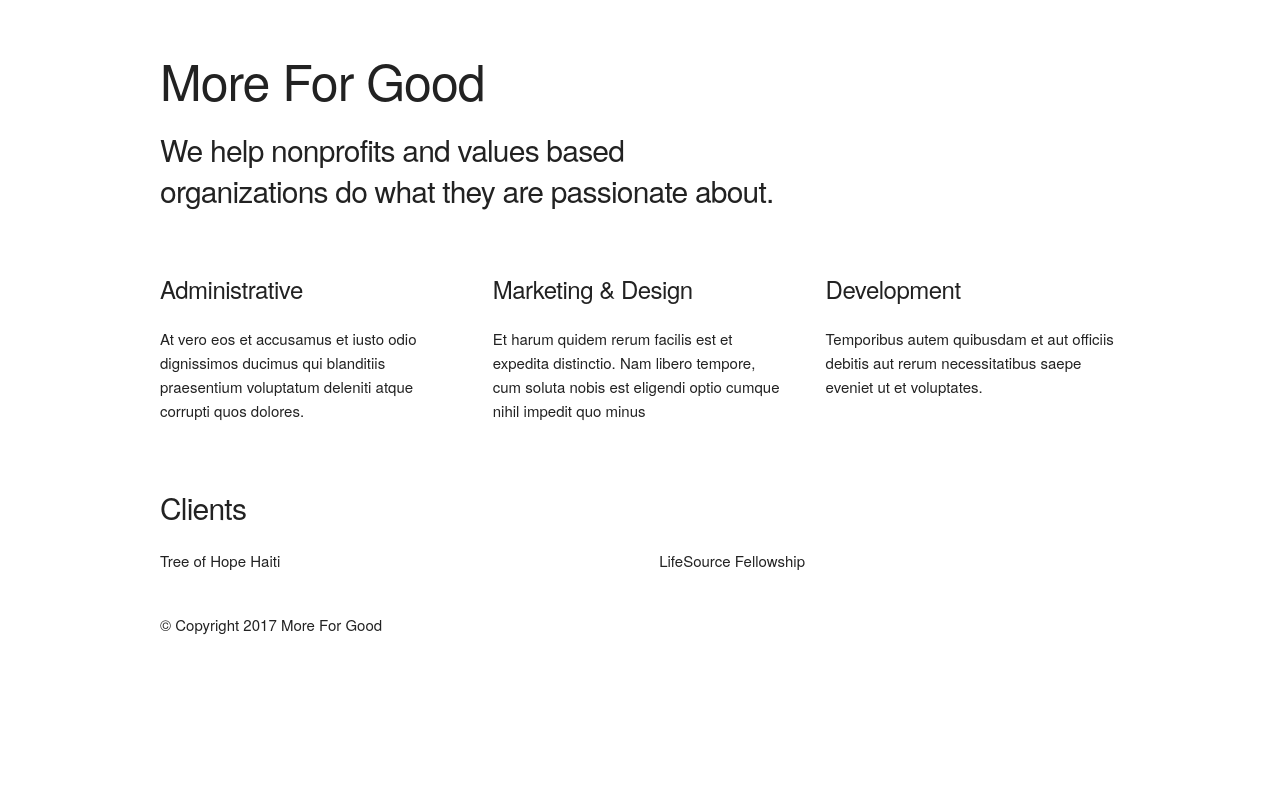
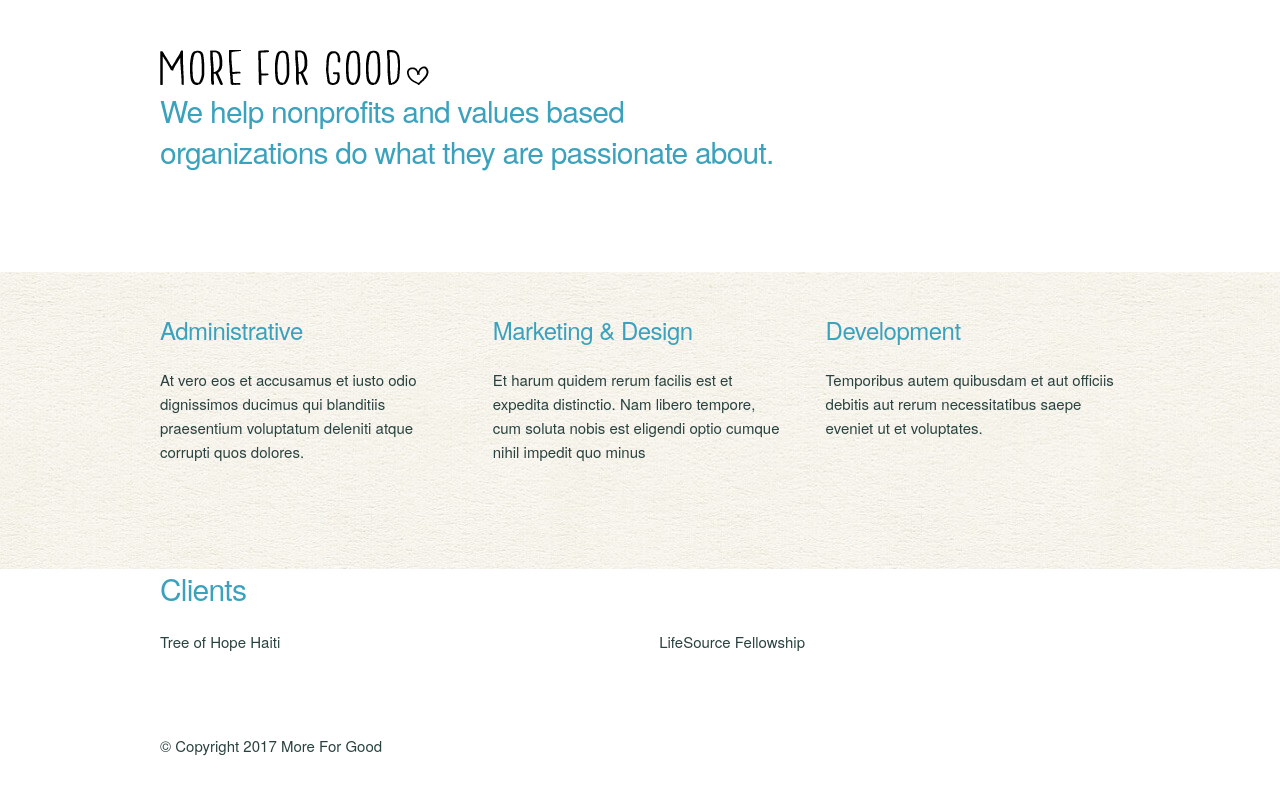
Before and after one commit to csshields/MoreForGood, a website: page public/index.html in a window 1280 px wide. Drawn offline with Linux system fonts and the light colour scheme.

Commit message:
Some style updates, new logo,  and a fav icon

```diff
--- a/public/index.html
+++ b/public/index.html
@@ -12,25 +12,32 @@
   	<link rel="stylesheet" href="css/normalize.css">
   	<link rel="stylesheet" href="css/skeleton.css">
   	<link rel="stylesheet" href="css/styles.css?v=1.0">
+  	<link rel="icon" type="image/png" href="img/favicon-32x32.png" sizes="32x32" />
+	<link rel="icon" type="image/png" href="img/favicon-16x16.png" sizes="16x16" />
+
 </head>
 
 <body>
 
+	<section class="welcome">
+		<div class="container">
 
-	<main class="container">
-
-		<section class="row welcome">
+			<section class="row ">
 				<div class="eight columns">
 					<header>
-					<h1>More For Good</h1>
+						<img src="img/logo_small.png" alt="More For Good">
 					</header>
 					<h4>We help nonprofits and values based organizations do what they are passionate about.</h4>
 
 				</div>
 				<div class="four columns"></div>
 			</section>
+		</div>
+	</section>
 
-		<section class="row">
+	<section class="work">
+		<div class="container">
+			<section class="row ">
 				<div class="four columns">
 					<h5>Administrative</h4>
 					<p>At vero eos et accusamus et iusto odio dignissimos ducimus qui blanditiis praesentium voluptatum deleniti atque corrupti quos dolores.</p>
@@ -44,19 +51,26 @@
 					<p>Temporibus autem quibusdam et aut officiis debitis aut rerum necessitatibus saepe eveniet ut et voluptates.</p>
 				</div>
 			</section>
+		</div>
+	</section>
 
+	<section class="clients">
+		<div class="container">
 			<h4>Clients</h4>
-		<section class="row">
+			<section class="row ">
 				<div class="six columns">Tree of Hope Haiti</div>
 				<div class="six columns">LifeSource Fellowship</div>
 			</section>
 
+
+		</div>
+	</section>
+
+	<div class="container">
 		<footer>
 			© Copyright 2017 More For Good
 		</footer>
-
-	</main>
-
+	</div>
 
 
 </body>
--- a/src/styles.scss
+++ b/src/styles.scss
@@ -1,9 +1,15 @@
-body{ background-color:white; }
+$primaryColor : #3aa2bc;
+$secondaryColor : #d1ab24;
+$textColor : #29423f;
+
+body{ background-color:white; color:$textColor; }
 header{ margin-top:50px; }
 
-section{margin-bottom:40px;}
-.welcome{}
-.work{}
+h4,h5 { color:$primaryColor;}
+section{padding-bottom:40px;}
+
+.welcome{ box-shadow: 0 0 3px 2px rgba(0,0,0,.1); }
+.work{ background-image: url('../img/paper.jpg'); padding-top: 40px;}
 .clients{}
 
 .photo{border-radius:50%;}
```
Also changed, not shown: public/css/styles.css, public/img/TOHH.png (added), public/img/favicon-16x16.png (added), public/img/favicon-32x32.png (added), public/img/favicon.ico (added), public/img/logo.png (added), public/img/logo_small.png (added), public/img/paper.jpg (added). Lines whose indentation alone changed are shown as unchanged.
